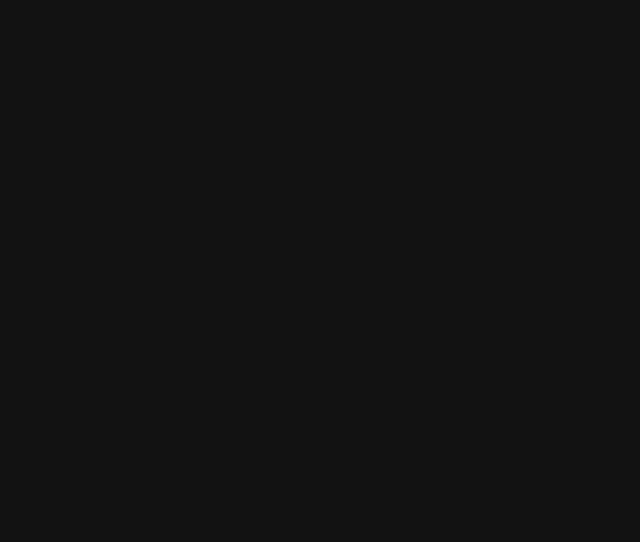
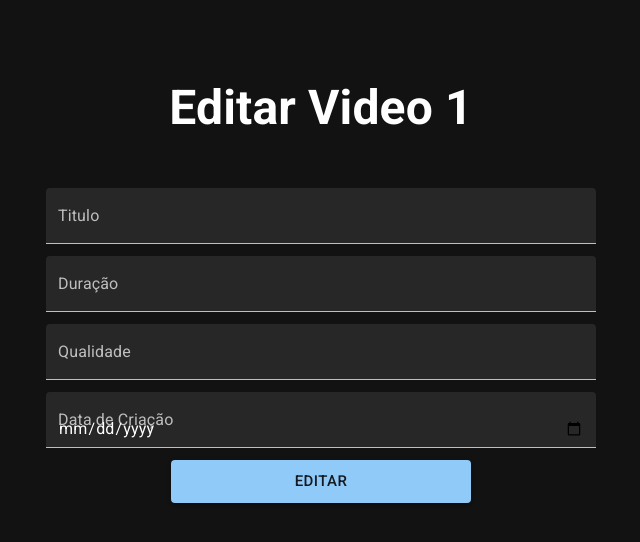
Before and after one commit to mcr9n/youtube2, a React (Create React App) app in the folder frontend/: page /video/editar/1 in a window 1280 px wide. Before the commit this address had no page. Shown: the top 542 px of the page, without its empty margins (319-959 px from the left). Built offline with nearby package versions, Linux system fonts and the light colour scheme.

Commit message:
feat: edit video

```diff
--- a/frontend/src/App.tsx
+++ b/frontend/src/App.tsx
@@ -9,6 +9,7 @@ import NovoPost from './pages/NovoPost'
 import NovoVideo from './pages/NovoVideo'
 import EditarPost from './pages/EditarPost'
 import EditarUsuario from './pages/EditarUsuario'
+import EditarVideo from './pages/EditarVideo'
 
 const darkTheme = createTheme({
   palette: { mode: 'dark', background: { default: '#121212' } },
@@ -30,6 +31,7 @@ function App() {
           <Route path="/video/novo" element={<NovoVideo />} />
           <Route path="/post/editar/:id" element={<EditarPost />} />
           <Route path="/usuario/editar/:id" element={<EditarUsuario />} />
+          <Route path="/video/editar/:id" element={<EditarVideo />} />
         </Routes>
       </BrowserRouter>
     </ThemeProvider>
--- /dev/null
+++ b/frontend/src/pages/EditarVideo/index.tsx
@@ -0,0 +1,147 @@
+import { useState } from 'react'
+import styled from 'styled-components'
+import axios from 'axios'
+import { CircularProgress, TextField } from '@mui/material'
+import { LoadingButton } from '@mui/lab'
+import Toast from '../../components/Toast'
+import { SubmitHandler, useForm } from 'react-hook-form'
+import { useParams } from 'react-router-dom'
+
+const Container = styled.div`
+  display: flex;
+  flex-direction: column;
+  align-items: center;
+  justify-content: center;
+  gap: 12px;
+
+  font-size: 24px;
+  font-weight: 600;
+  padding: 40px;
+`
+const Form = styled.form`
+  display: flex;
+  flex-direction: column;
+  align-items: center;
+  gap: 12px;
+  width: 100%;
+  max-width: 550px;
+`
+
+interface IFormInput {
+    titulo: string
+    duracao: string
+    qualidade: number
+    data_de_criacao: Date
+    thumbnail: File[]
+  }
+
+function EditarVideo() {
+  let params = useParams()
+
+
+  const {
+    register,
+    handleSubmit,
+    formState: { errors },
+    reset,
+  } = useForm<IFormInput>()
+
+  const [loading, setLoading] = useState<boolean>(false)
+  const [openToast, setOpenToast] = useState<boolean>(false)
+  const [toastMessage, setToastMessage] = useState<string>('')
+  const [toastSeverity, setToastSeverity] = useState<'success' | 'error'>(
+    'success'
+  )
+
+  const onSubmit: SubmitHandler<IFormInput> = async video => {
+    const formData = new FormData()
+    formData.append('titulo', video.titulo)
+    formData.append('duracao', video.duracao)
+    formData.append('qualidade', video.qualidade.toString())
+    formData.append(
+      'data_de_criacao',
+      new Date(video.data_de_criacao).toISOString()
+    )
+
+    setLoading(true)
+    await axios
+      .patch(`http://localhost:3333/video/${params.id}`, video)
+      .then(() => {
+        toastUp('Video editado com sucesso!', 'success')
+        reset()
+      })
+      .catch(() => {
+        toastUp('Erro ao editar video!', 'error')
+      })
+    setLoading(false)
+  }
+
+  const toastUp = (message: string, severity: 'success' | 'error') => {
+    setOpenToast(true)
+    setToastMessage(message)
+    setToastSeverity(severity)
+  }
+
+  return (
+    <Container>
+      <h1>Editar Video {params.id}</h1>
+
+      <Form onSubmit={handleSubmit(onSubmit)}>
+        <TextField
+          label="Titulo"
+          id="titulo"
+          variant="filled"
+          fullWidth
+          {...register('titulo', { required: true })}
+          error={!!errors.titulo}
+        />
+        <TextField
+          label="Duração"
+          id="Duração"
+          variant="filled"
+          fullWidth
+          {...register('duracao', { required: true })}
+          error={!!errors.duracao}
+        />
+        <TextField
+          label="Qualidade"
+          id="Qualidade"
+          variant="filled"
+          fullWidth
+          {...register('qualidade', { required: true })}
+          error={!!errors.qualidade}
+        />
+        <TextField
+          label="Data de Criação"
+          id="data_de_criacao"
+          variant="filled"
+          type='date'
+          fullWidth
+          {...register('data_de_criacao', { required: true })}
+          error={!!errors.data_de_criacao}
+        />
+
+        <LoadingButton
+          variant="contained"
+          color="primary"
+          size="large"
+          type="submit"
+          style={{ width: '100%', maxWidth: 300 }}
+          loading={loading}
+          loadingIndicator={<CircularProgress color="primary" size={16} />}
+        >
+          Editar
+        </LoadingButton>
+      </Form>
+
+      <Toast
+        message={toastMessage}
+        open={openToast}
+        setOpen={setOpenToast}
+        severity={toastSeverity}
+      />
+    </Container>
+  )
+}
+
+export default EditarVideo
--- a/frontend/src/pages/Video/index.tsx
+++ b/frontend/src/pages/Video/index.tsx
@@ -4,6 +4,7 @@ import axios from 'axios'
 import DataTable, { TableColumn } from 'react-data-table-component'
 import { Button, LinearProgress } from '@mui/material'
 import Link from '../../components/Link'
+import { useNavigate } from 'react-router-dom'
 
 const Container = styled.div`
   display: flex;
@@ -36,6 +37,7 @@ type VideoProps = {
 }
 
 function Video() {
+  let navigate = useNavigate();
   const [videos, setVideos] = useState<VideoProps[]>([])
 
   const columns: TableColumn<VideoProps>[] = [
@@ -91,7 +93,7 @@ function Video() {
     setVideos(videos.filter(video => video.id !== id))
   }
 
-  const handleEdit = async (id: number) => {}
+  const handleEdit = async (id: number) => {return navigate(`/video/editar/${id}`)}
 
   useEffect(() => {
     axios.get('http://localhost:3333/video').then(response => {
```
